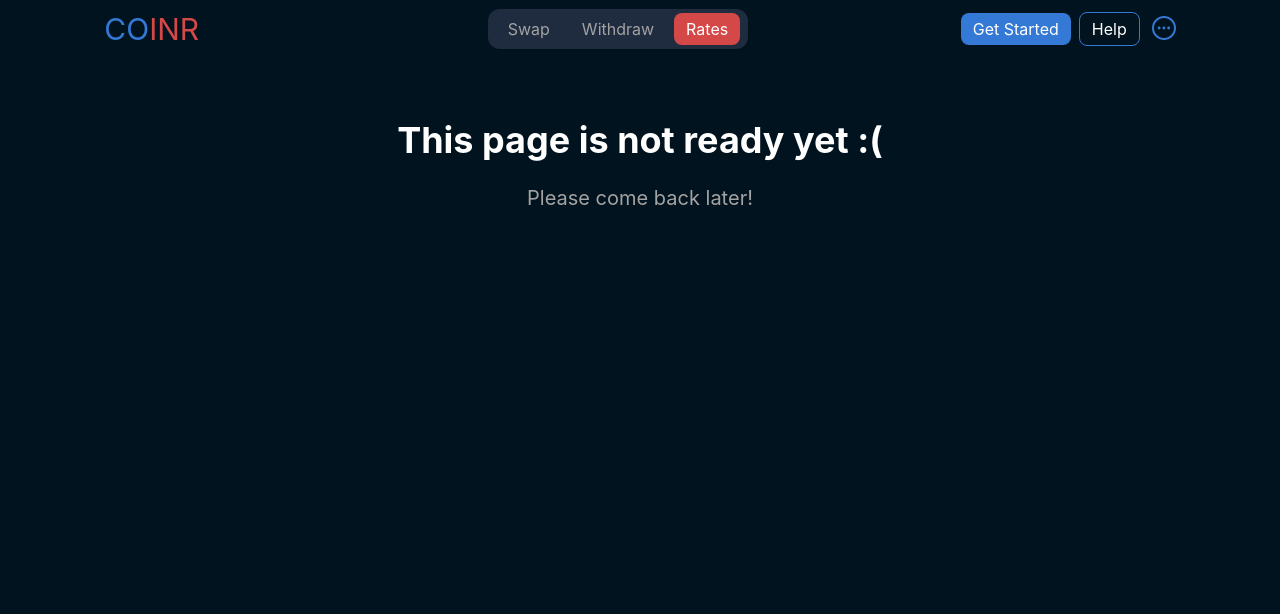
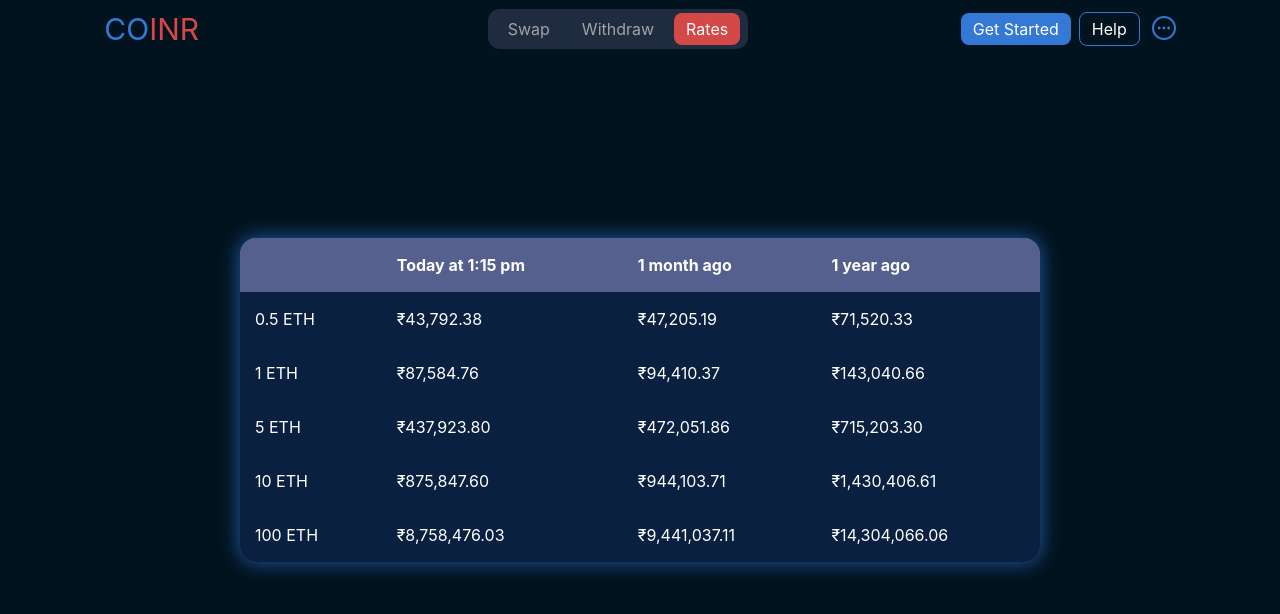
Before and after one commit to gokz1119/COINR, a React (Create React App) app: page /rates in a window 1280 px wide. Shown: the top 614 px of the page. Built offline with nearby package versions, Linux system fonts and the light colour scheme.

Commit message:
'Addingratepage'

```diff
--- a/src/Rates.js
+++ b/src/Rates.js
@@ -6,11 +6,64 @@ export default function Rates() {
         <>
             <NavBar operation={"rates"} />
             <div className='w-screen h-screen bg-blue-background'>
-                <div className='text-center pt-24'>
-                    <h1 className='text-white p-6 font-bold text-4xl'>This page is not ready yet :(</h1>
-                    <p className='text-gray text-xl'>Please come back later!</p>
-                </div>
-            </div>
+            <div class="container">
+
+
+    <div class="container1">
+	<table class="table">
+		<thead class="shadow-blue-secondary p-8 rounded-xl max-w-xs mb-8 md:mb-0 md:max-w-md">
+			<tr class="shadow-blue-secondary p-8 rounded-xl max-w-xs mb-8 md:mb-0 md:max-w-md">
+				<th></th>
+				<th>Today at 1:15 pm</th>
+				<th>1 month ago</th>
+				<th>1 year ago</th>
+
+			</tr>
+		</thead>
+		<tbody class="td">
+			<tr>
+				<td>0.5 ETH</td>
+				<td>₹43,792.38</td>
+				<td>₹47,205.19</td>
+				<td>₹71,520.33</td>
+
+			</tr>
+			<tr>
+				<td>1 ETH</td>
+				<td>₹87,584.76</td>
+				<td>₹94,410.37</td>
+				<td>₹143,040.66</td>
+
+			</tr>
+			<tr>
+				<td>5 ETH</td>
+				<td>₹437,923.80</td>
+				<td>₹472,051.86</td>
+				<td>₹715,203.30</td>
+
+			</tr>
+			<tr>
+				<td>10 ETH</td>
+				<td>₹875,847.60</td>
+				<td>₹944,103.71</td>
+				<td>₹1,430,406.61</td>
+
+			</tr>
+			<tr>
+				<td>100 ETH</td>
+				<td>₹8,758,476.03</td>
+				<td>₹9,441,037.11</td>
+				<td>₹14,304,066.06</td>
+
+			</tr>
+		</tbody>
+	</table>
+</div>
+
+	</div>
+</div>
+
+
         </>
     )
 }
--- a/src/index.css
+++ b/src/index.css
@@ -20,6 +20,46 @@ input[type=number]::-webkit-outer-spin-button {
 }
 
 code {
-  font-family: source-code-pro, Menlo, Monaco, Consolas, 'Courier New',
-    monospace;
+  font-family: system-ui, -apple-system, BlinkMacSystemFont, 'Segoe UI', Roboto, Oxygen, Ubuntu, Cantarell, 'Open Sans', 'Helvetica Neue', sans-serif;
 }
+
+
+.container1 {
+	position: absolute;
+	top: 50%;
+	left: 50%;
+	transform: translate(-50%, -50%);
+}
+
+table {
+	width: 800px;
+	border-collapse: collapse;
+	overflow: hidden;
+	background-color: #235DA9;
+  box-shadow: 0px 0px 20px #235DA9;
+  border-top-right-radius: 2% 5%;
+border-bottom-right-radius: 2% 5%;
+border-top-left-radius: 2% 5%;
+border-bottom-left-radius: 2% 5%;
+}
+
+th,
+td {
+	padding: 15px;
+	background-color: #0a2041;
+	color: #fff;
+}
+
+th {
+	text-align: left;
+  background-color: #55608f;
+}
+
+
+	.th {
+		background-color: #55608f;
+	}
+
+  .tr{
+    background-color: #235DA9;
+  }
--- /dev/null
+++ b/src/table.scss
@@ -0,0 +1,65 @@
+html,
+body {
+	height: 100%;
+}
+
+body {
+	margin: 0;
+	background: linear-gradient(45deg, #49a09d, #5f2c82);
+	font-family: sans-serif;
+	font-weight: 100;
+}
+
+.container {
+	position: absolute;
+	top: 50%;
+	left: 50%;
+	transform: translate(-50%, -50%);
+}
+
+table {
+	width: 800px;
+	border-collapse: collapse;
+	overflow: hidden;
+	box-shadow: 0 0 20px rgba(0,0,0,0.1);
+}
+
+th,
+td {
+	padding: 15px;
+	background-color: rgba(255,255,255,0.2);
+	color: #fff;
+}
+
+th {
+	text-align: left;
+}
+
+thead {
+	th {
+		background-color: #55608f;
+	}
+}
+
+tbody {
+	tr {
+		&:hover {
+			background-color: rgba(255,255,255,0.3);
+		}
+	}
+	td {
+		position: relative;
+		&:hover {
+			&:before {
+				content: "";
+				position: absolute;
+				left: 0;
+				right: 0;
+				top: -9999px;
+				bottom: -9999px;
+				background-color: rgba(255,255,255,0.2);
+				z-index: -1;
+			}
+		}
+	}
+}
```
